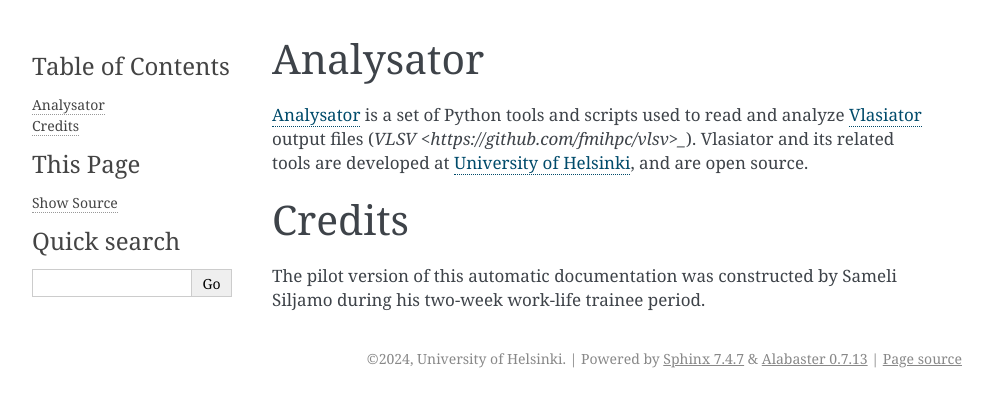
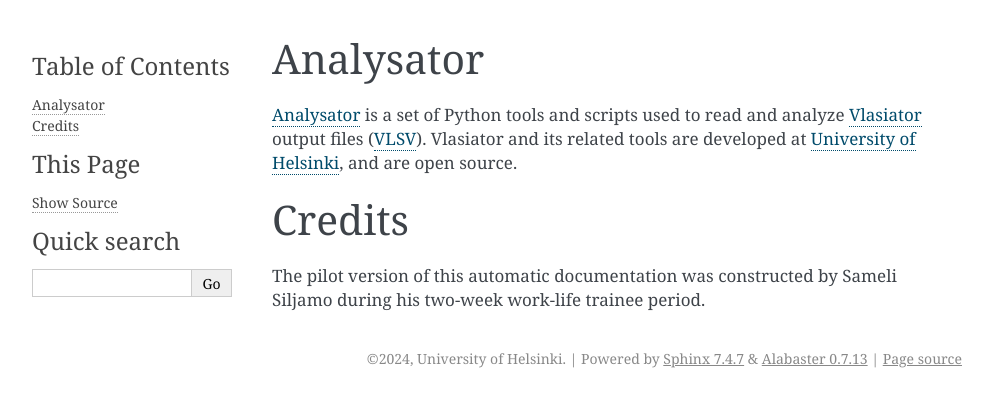
Before and after one commit to fmihpc/analysator, a Sphinx documentation site: the page built from Documentation/sphinx/about.rst, in a window 1280 px wide. Shown: the top 407 px of the page, without its empty margins (148-1140 px from the left). Built offline with Sphinx 7.4.7, drawn with Linux system fonts in a browser that asks for light colours.

Commit message:
fix VLSV link

```diff
--- a/Documentation/sphinx/about.rst
+++ b/Documentation/sphinx/about.rst
@@ -3,7 +3,7 @@
 Analysator
 ==========
 
-`Analysator <https://github.com/fmihpc/analysator>`_ is a set of Python tools and scripts used to read and analyze `Vlasiator <https://github.com/fmihpc/vlasiator>`_ output files (`VLSV <https://github.com/fmihpc/vlsv>_`). Vlasiator and its related tools are developed at `University of Helsinki <https://www.helsinki.fi/en/researchgroups/vlasiator>`_, and are open source.
+`Analysator <https://github.com/fmihpc/analysator>`_ is a set of Python tools and scripts used to read and analyze `Vlasiator <https://github.com/fmihpc/vlasiator>`_ output files (`VLSV <https://github.com/fmihpc/vlsv>`_). Vlasiator and its related tools are developed at `University of Helsinki <https://www.helsinki.fi/en/researchgroups/vlasiator>`_, and are open source.
 
 Credits
 =======
```
